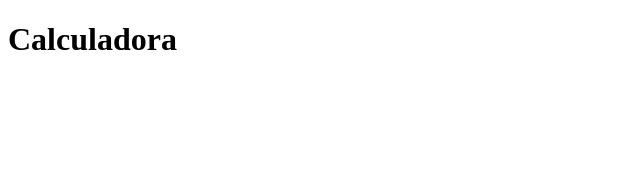
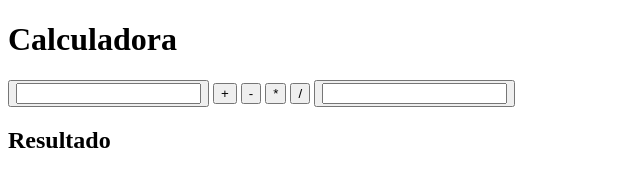
Before and after one commit to elionavarroh/laboratorio_m-dulo4, a plain HTML site: page index.html in a window 1280 px wide. Shown: the whole page, without its empty margins (0-640 px from the left). Drawn offline with Linux system fonts and the light colour scheme.

Commit message:
add several buttons in the html structural

```diff
--- a/index.html
+++ b/index.html
@@ -4,10 +4,26 @@
     <meta charset="UTF-8">
     <meta http-equiv="X-UA-Compatible" content="IE=edge">
     <meta name="viewport" content="width=device-width, initial-scale=1.0">
+    <link rel="stylesheet" href="site.css">
     <title>Document</title>
 </head>
     <h1>Calculadora</h1>
 <body>
+    <button id="buttonleft">
+    <input id="buttonleft"></button>
+
+    <button id="buttonsum">+</button>
+
+    <button id="buttondevalue">-</button>
+
+    <button id="buttonmultiply">*</button>
+
+    <button id="buttondividy">/</button>
+
+    <button id="buttonright">
+    <input id="buttonright"></button>
+
+    <h2>Resultado</h2>
     <script src="app.js"></script>
 </body>
 </html>
```
